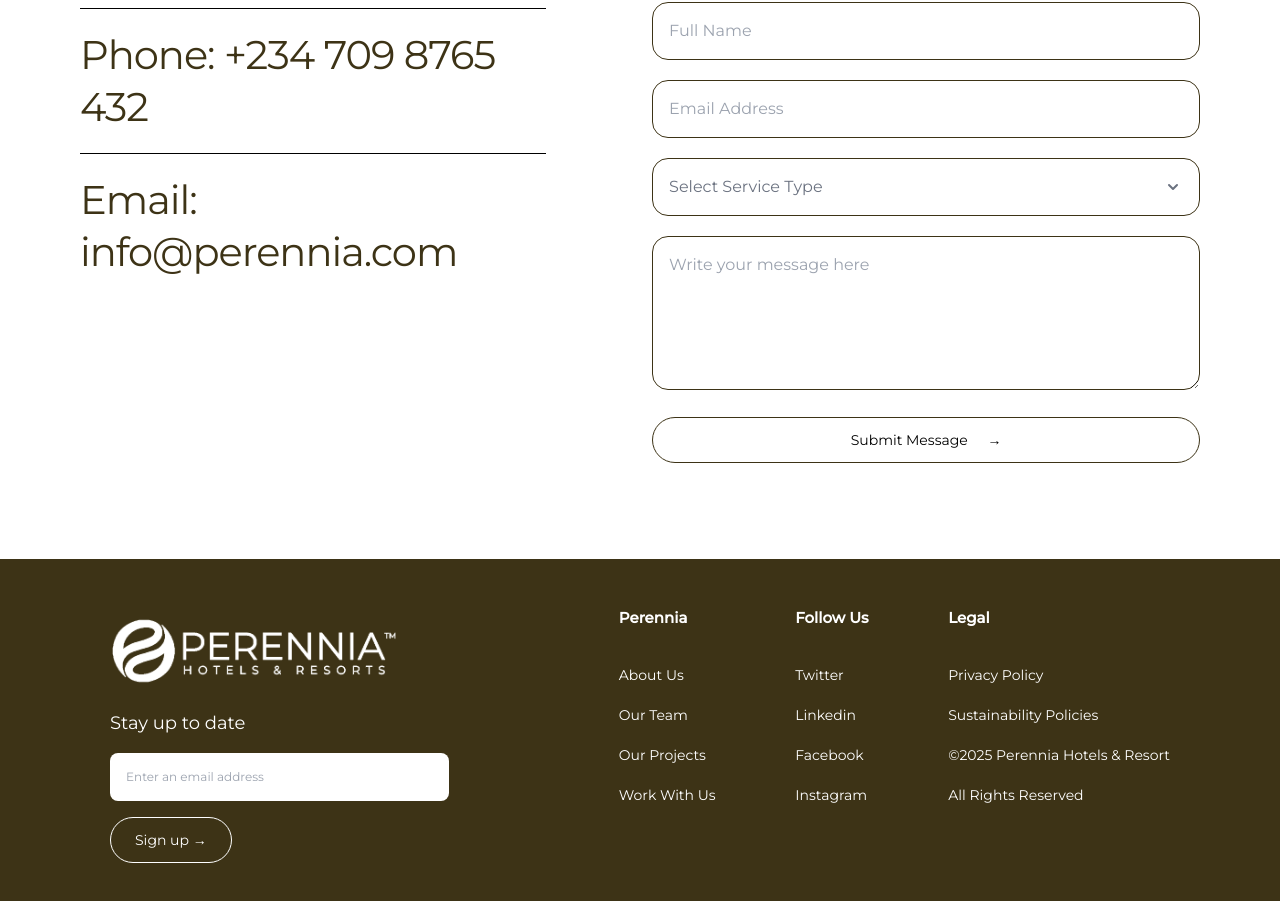
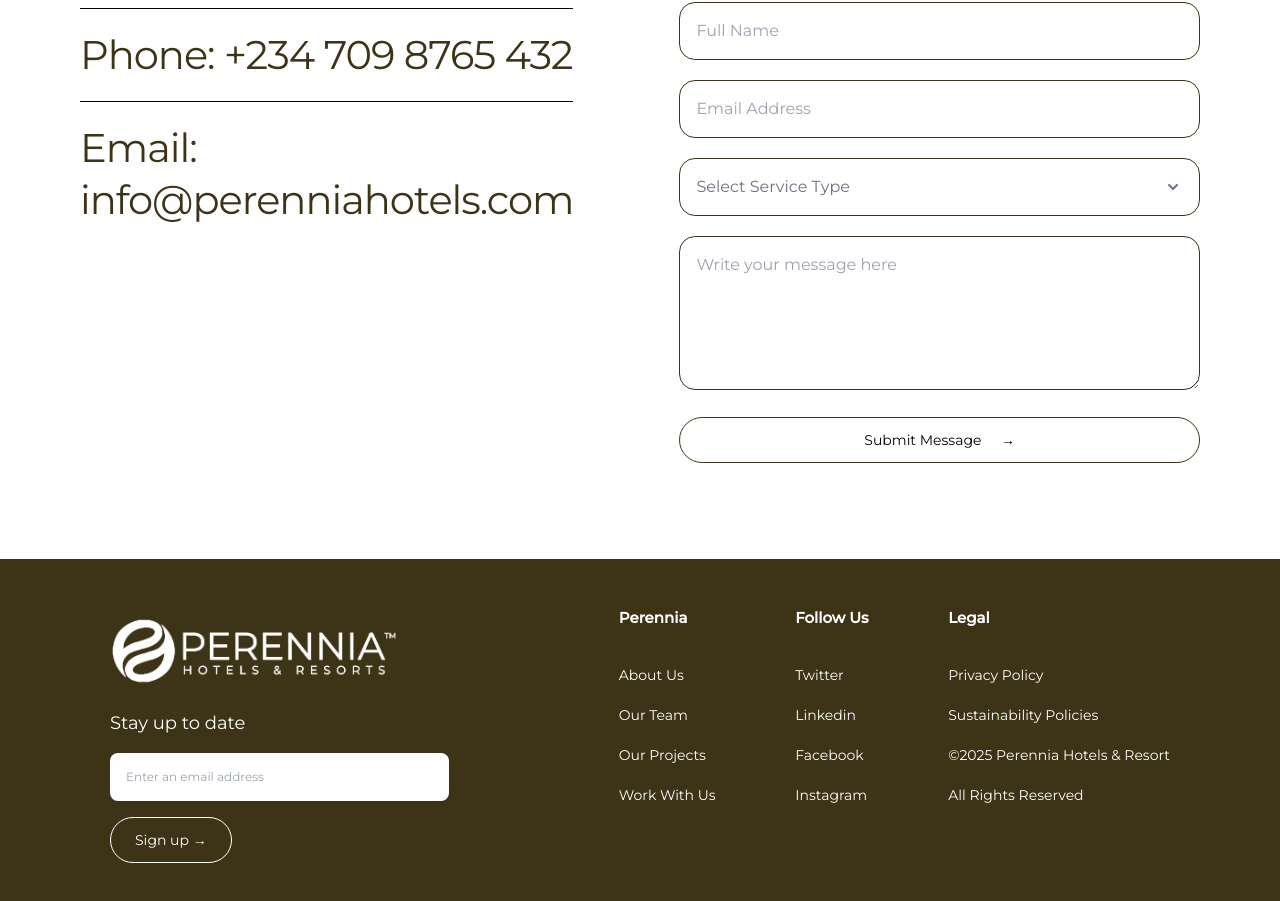
Before and after one commit to doshservices/perennial_hotels, a Next.js app: page /contact-us in a window 1280 px wide. Shown: the part 920-1821 px from the top of the page. Built offline with nearby package versions, Linux system fonts and the light colour scheme.

Commit message:
edited the contact information

```diff
--- a/src/app/contact-us/page.jsx
+++ b/src/app/contact-us/page.jsx
@@ -60,7 +60,7 @@
           <hr className="border-black" />
           <h1>Phone: +234 709 8765 432 </h1>
           <hr className="border-black" />
-          <h1>Email: info@perennia.com</h1>
+          <h1>Email: info@perenniahotels.com</h1>
         </div>
         <div className="space-y-5 md:max-w-[50%]">
           <p className="font-medium text-[20px] text-[#3D3316]">Inquiry Form</p>
```
